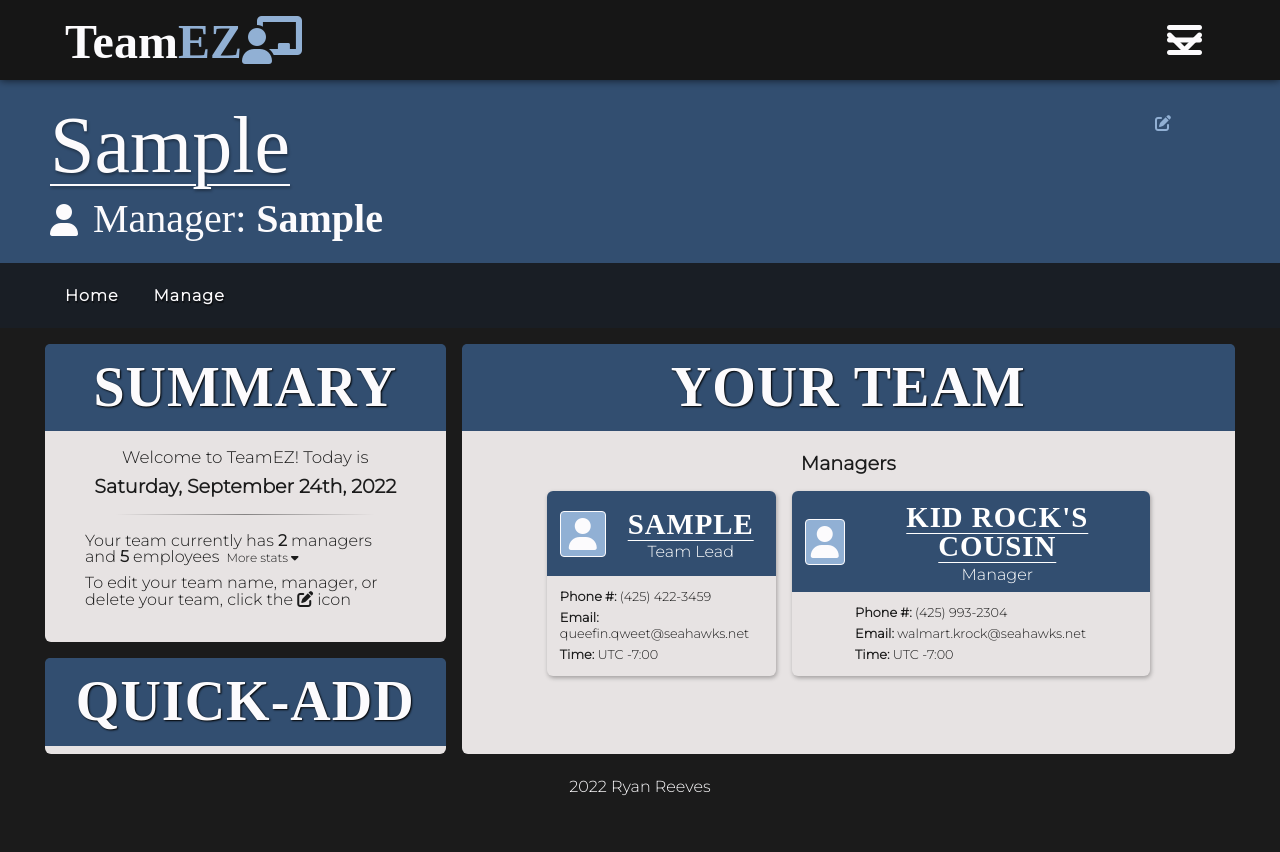
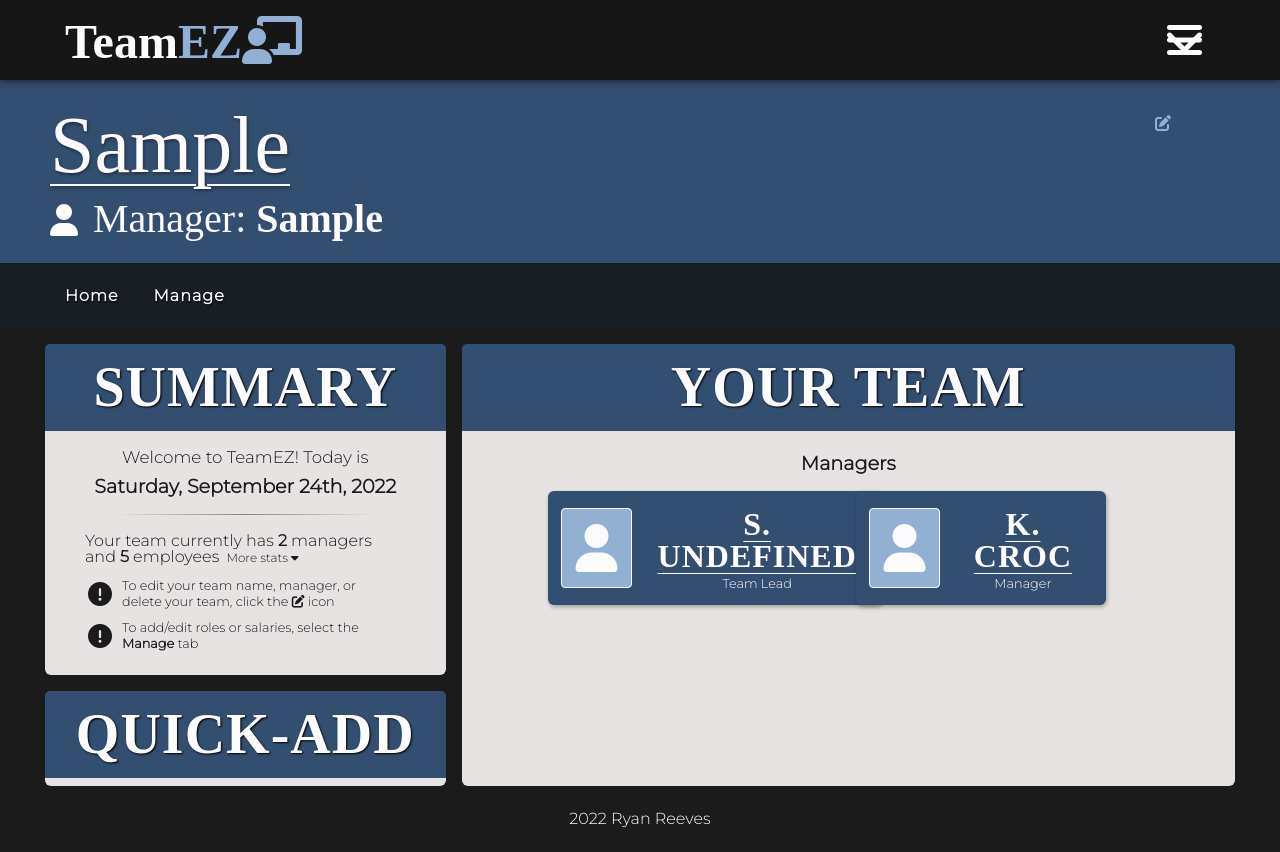
Before and after one commit to rreeves1996/team-manager-offline, a React (Create React App) app: page / in a window 1280 px wide. Both pictures are taken after typing "Sample", "Sample" into the empty fields and a click on the button "Generate Team". Before the commit the page ends 820 px from the top, so only its background shows below. Built offline with nearby package versions, Linux system fonts and the light colour scheme; a web font is replaced by a local one.

Commit message:
Changed employee cards

```diff
--- a/src/assets/style/empcard.css
+++ b/src/assets/style/empcard.css
@@ -1,56 +1,71 @@
 .emp-card {
     display: flex;
-    flex-direction: column;
-    justify-content: center;
-    align-items: center;
+    justify-content: center; align-items: center;
+    cursor: pointer;
 
-    border-radius: 6px;
-    background-color: rgb(231, 227, 227);
+    width: 250px;
     margin: 8px;
-    overflow: hidden;
     filter: drop-shadow(1px 2px 2px rgba(0, 0, 0, 0.295));
+    transition: transform 0.2s;
 
+}
+.emp-card:hover {
+    transform: translateY(-2px);
 }
 .emp-card-header {
     display: flex;
-
+    padding: 13px;
     align-items: center;
     text-align: center;
     background-color:var(--blue);
     color: white;
-    width: 100%;
+    border-radius: 6px;
     height: 100%;
 }
 .emp-picture {
     display: flex;
     justify-content: center; align-items: center;
-    width: 46px; height: 46px;
+    width: 80px;
+    height: 80px;
     border: 1px solid var(--off-white);
     border-radius: 4px;
     background-color: var(--blue-light);
-    margin: 8px 0px 8px 13px;
+    margin-right: 13px;
 }
 .emp-picture i {
     margin: 0 auto;
+    font-size: 3em;
 }
 .emp-info-header {
-    padding: 8px 18px;
-    margin: 0 auto;
+    margin: 0 8px;
 }
 .emp-card-header strong {
     font-family: 'Alumni Sans Pinstripe';
-    font-size: 1.8em;
+    font-size: 2.5em;
     text-transform: uppercase;
     letter-spacing: 1px;
     line-height: 1;
     text-decoration: underline;
+    text-decoration-thickness: 1px;
     text-underline-offset: 6px;
-    text-decoration-thickness: 1px;
+
 }
 .emp-card h6 {
-    margin: 4px 0 0 0;
+    margin: 0;
+    margin-top: 4px;
+    font-size: .8em;
 }
 .emp-contact-info {
-    font-size: .8em;
-    padding: 8px 13px;
+    font-size: .85em;
+    padding: 8px 13px 3px 13px;
 }
+.emp-contact-info strong {
+    margin-left: -3px !important;
+    margin-bottom: 3px !important;
+}
+.emp-contact-info p {
+    display: flex;
+    flex-direction: column;
+    margin-left: 3px !important;
+    margin-bottom: 8px !important;
+}
--- a/src/assets/style/style.css
+++ b/src/assets/style/style.css
@@ -4,6 +4,8 @@
     --blue: #324e70;
     --blue-light: #91b0d4;
     --accent: #cfc6d1;
+    --sub-box-bg: #e4dfdf;
+    --sub-box-border: #cfcfcf;
 }
 
 /* CSS RESETS */
@@ -251,20 +253,7 @@ footer {
     background: rgba(255, 255, 255, 0);
     background: linear-gradient(270deg, rgba(255,255,255,0) 0%, rgba(0,0,0,0.4234068627450981) 50%, rgba(255,255,255,0) 100%);
 }
-/* .tab-enter {
-    opacity: 0;
-  }
-  .tab-enter-active {
-    opacity: 1;
-    transition: opacity 200ms;
-  }
-  .tab-exit {
-    opacity: 1;
-  }
-  .tab-exit-active {
-    opacity: 0;
-    transition: opacity 200ms;
-  } */
+
 .banner-side {
     display: flex;
     justify-content: center;
@@ -492,6 +481,7 @@ header i:active {
 .summary h6 {
     font-size: 1.05em;
 }
+
 h5 {
 
     font-size: 1.2em !important;
@@ -506,7 +496,6 @@ h5 {
     width: 80%;
     display: flex;
     flex-direction: column;
-    align-items: center;
     margin: 0 auto;
 }
 .container-body {
@@ -523,30 +512,69 @@ h5 {
     margin: 5px 0;
 }
 .more-stats-toggler {
+
     font-size: .75em;
     cursor: pointer;
     margin-left: 3px;
     user-select: none;
 }
+.more-stats-toggler:hover {
+    text-decoration: underline;
+    text-underline-offset: 1px;
+    text-decoration-color: #8d8d8d;
+}
+.more-stats-toggler i {
+
+    transition: all 0.1s;
+}
+.more-stats-toggler:hover i {
+    transform: translateY(1px);
+}
+.more-stats-toggler:hover .rotated {
+    transform: rotate(180deg);
+}
+.info {
+    display: flex;
+    width: 90%;
+    align-items: center;
+    margin:5px 0;
+}
+.info i {
+    font-size: 1.5em;
+    margin: 3px 10px 3px 3px;
+}
+.info p {
+    font-size: .8em;
+    margin-bottom: 0;
+    line-height: 1.25;
+}
+.info p i {
+    font-size: 1em;
+    margin: 0;
+}
+.rotated {
+
+    transform: rotate(180deg)
+    translateY(0px);
+}
 .more-stats {
-    /* position: absolute; */
     display: flex;
     flex-direction: column;
     align-self: flex-start;
-    /* width: 70%; */
     padding: 8px;
-    border: 1px solid #cfcfcf;
-    background-color: #e4dfdf;
+    border: 1px solid var(--sub-box-border);
+    background-color: var(--sub-box-bg);
     border-radius: 2px;
-    margin-top: -8px;
+    margin-top: -5px;
     margin-bottom: 8px;
     opacity: 100%;
     transform: translateY(0%);
     transition: all 0.5s;
 }
+
 .more-stats.collapsed {
     pointer-events: none;
-    margin-bottom: -30px;
+    margin-bottom: -35px;
     opacity: 0%;
     transform: translateY(-10%);
     transition: all 0.5s;
@@ -572,4 +600,6 @@ h5 {
 }
 .card-container {
     display: flex;
+    width: 100%;
+    justify-content: center;
 }
--- a/src/components/cards/EmpCard.jsx
+++ b/src/components/cards/EmpCard.jsx
@@ -22,12 +22,12 @@ export default function EmpCard(props) {
               <h6 className="emp-role">{props.lead ? "Team Lead" : props.role}</h6>
             </div>
           </div>
-
+{/*
           <div className="emp-contact-info">
-              <p><strong>Phone #:</strong> {props.number}</p>
-              <p><strong>Email:</strong> {props.email}</p>
-              <p><strong>Time:</strong> UTC -{props.timeZone}:00</p>
-          </div>
+              <p><strong>Phone #:</strong>{props.number}</p>
+              <p><strong>Email:</strong>{props.email}</p>
+              <p><strong>Time:</strong>UTC -{props.timeZone}:00</p>
+          </div> */}
         </div>
     </>
   );
--- a/src/components/tabs/HomeTab.jsx
+++ b/src/components/tabs/HomeTab.jsx
@@ -36,7 +36,7 @@ export default function HomeTab() {
   }
   const manager2 = {
     teamName: `${localStorage.getItem("teamName")}`,
-    name: `Kid Rock's Cousin`,
+    name: `Kid Croc`,
     id: 2,
     lead: undefined,
     role: `Manager`,
--- a/src/components/tabs/home/Summary.jsx
+++ b/src/components/tabs/home/Summary.jsx
@@ -106,7 +106,7 @@ export default function Summary(props) {
             <div className="divider"></div>
             <div className="card-body">
                 <p>Your team currently has <strong>{managerCount}</strong> managers
-                and <strong>{employeeCount}</strong> employees <span className='more-stats-toggler' onClick={() => collapseStats(prevState => !prevState)}>More stats <i className="fa-solid fa-caret-down"></i></span></p>
+                and <strong>{employeeCount}</strong> employees <span className='more-stats-toggler' onClick={() => collapseStats(prevState => !prevState)}>More stats <i className={collapsed ? "fa-solid fa-caret-down" : "fa-solid fa-caret-down rotated"}></i></span></p>
                 <div className={collapsed ? 'more-stats collapsed' : 'more-stats'}>
                     <p><strong>Payroll Total: </strong> </p>
                     <p><strong>Avg. Salary:</strong> </p>
@@ -119,7 +119,14 @@ export default function Summary(props) {
 
                     )})}
                 </div>
-                <p>To edit your team name, manager, or delete your team, click the <i className='fa-solid fa-pen-to-square'></i> icon</p>
+                <div className="info">
+                    <i className="fa-solid fa-circle-exclamation"></i>
+                    <p>To edit your team name, manager, or delete your team, click the <i className='fa-solid fa-pen-to-square'></i> icon</p>
+                </div>
+                <div className="info">
+                    <i className="fa-solid fa-circle-exclamation"></i>
+                    <p>To add/edit roles or salaries, select the <strong>Manage</strong> tab</p>
+                </div>
             </div>
         </div>
     )
--- a/src/components/tabs/home/YourTeam.jsx
+++ b/src/components/tabs/home/YourTeam.jsx
@@ -2,6 +2,7 @@ import React from "react";
 import EmpCard from "../../cards/EmpCard";
 
 export default function YourTeam(props) {
+
 
     return (
         <div className="your-team">
@@ -10,11 +11,16 @@ export default function YourTeam(props) {
                 <div className="managers">
                     <h5><strong>Managers</strong></h5>
                     <div className="card-container">
-                    {props.managers.map(manager =>
-                        <>
-                            <EmpCard key={manager.id} name={manager.name} role={manager.role} lead={manager.lead} number={manager.number} email={manager.email} timeZone={manager.timeZone}/>
-                        </>
-                    )}
+                    {props.managers.map(manager => {
+                        const managerNameSplit = manager.name.split(" ");
+                        const managerFirst = managerNameSplit[0].split("");
+                        const managerNameAbbreviated = `${managerFirst[0]}. ${managerNameSplit[1]}`
+
+                        return (
+                            <>
+                                <EmpCard key={manager.id} name={managerNameAbbreviated} role={manager.role} lead={manager.lead} number={manager.number} email={manager.email} timeZone={manager.timeZone}/>
+                            </>
+                    )})}
                     </div>
                 </div>
             </div>
```
